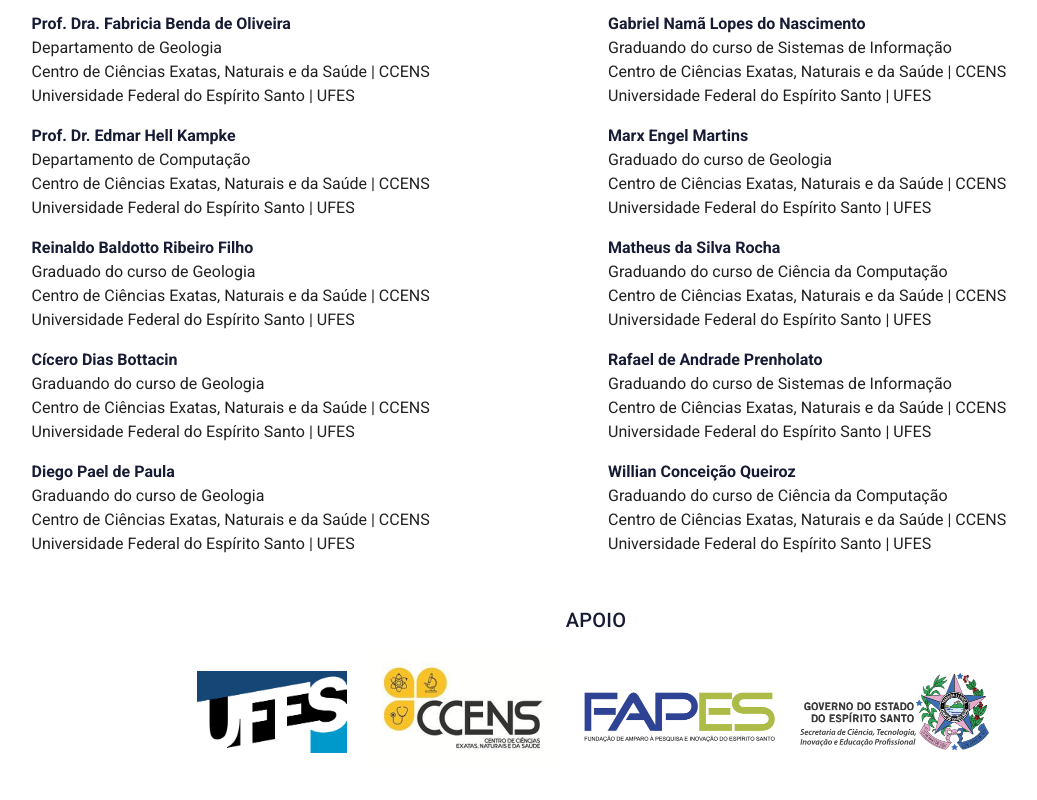
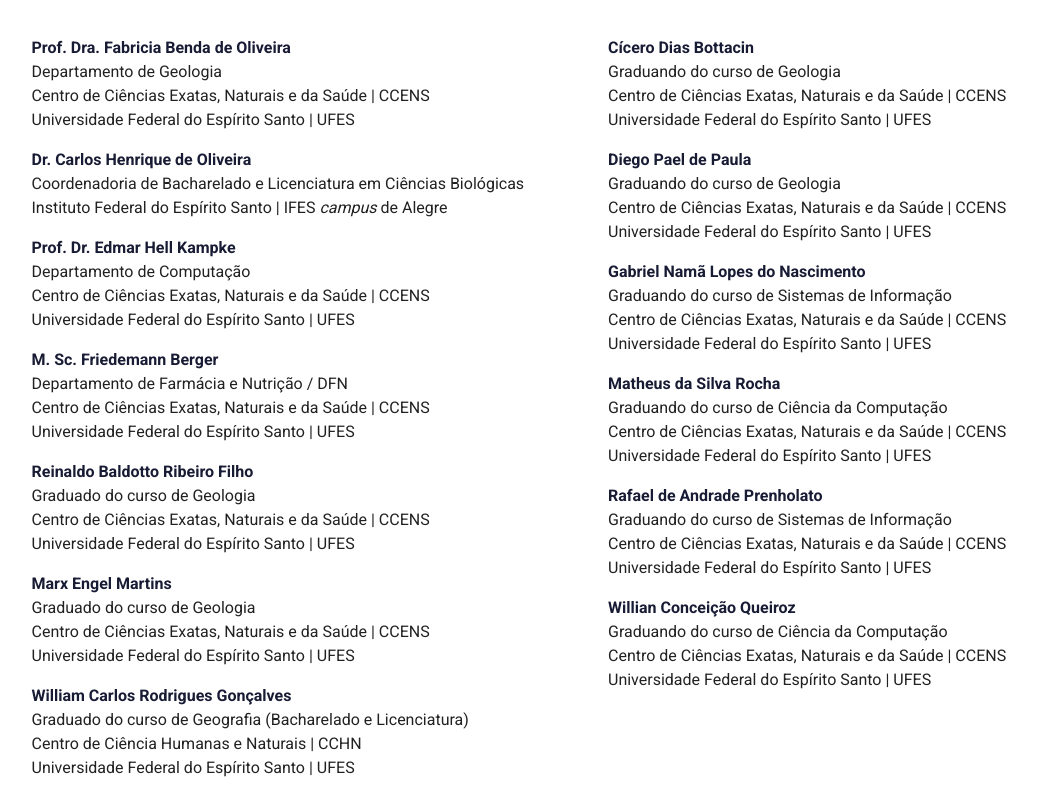
Before and after one commit to DevGeocovid/geocovid-front, a Nuxt app: page /about in a window 1280 px wide. Shown: the part 920-1720 px from the top of the page, without its empty margins (44-1081 px from the left). Built offline with nearby package versions, Linux system fonts and the light colour scheme.

Commit message:
Atualizações no conteúdo do site

```diff
--- a/components/Carrossel/index.vue
+++ b/components/Carrossel/index.vue
@@ -35,8 +35,8 @@
       ],
       slides: [
         'Timelapse: Casos de Covid-19 no Espírito Santo em março',
-        'ES pode ter quarta onda de casos de covid-19 a partir de maio',
-        'ES bate recorde de pacientes internados em leitos de UTI',
+        'Mapa de Risco no ES: confira onde pode ou não ter aula presencial',
+        '"Queda de óbitos no ES é esperada nas próximas semanas", diz secretário',
         'Novas tecnologias auxiliam no tratamento durante e pós-Covid',
         'Brasil lidera mortes diárias por Covid-19 no mundo em março',
         'Retrospestiva de 2020 dos casos de Covid-19 no ES',
--- a/pages/about.vue
+++ b/pages/about.vue
@@ -142,7 +142,7 @@
     <span
       class="title font-weight-medium color-blue subtitle-main d-flex justify-center"
       >EQUIPE</span
-    >
+    ><br<br>
     <v-row>
       <v-col :cols="$vuetify.breakpoint.xs ? '12' : '6'">
         <div class="mt-4">
@@ -163,6 +163,20 @@
         </div>
         <div class="mt-4">
           <a
+            href="http://lattes.cnpq.br/1293627013882628"
+            class="text-decoration-none"
+            target="blank"
+          >
+            <strong>Dr. Carlos Henrique de Oliveira</strong>
+          </a>
+          <br />
+          <span>Coordenadoria de Bacharelado e Licenciatura em Ciências Biológicas</span>
+          <br />
+          <span> Instituto Federal do Espírito Santo | IFES <i>campus</i> de Alegre </span>
+          <br />
+        </div>
+        <div class="mt-4">
+          <a
             href="http://lattes.cnpq.br/7599323771219296"
             class="text-decoration-none"
             target="blank"
@@ -171,6 +185,22 @@
           </a>
           <br />
           <span>Departamento de Computação</span>
+          <br />
+          <span> Centro de Ciências Exatas, Naturais e da Saúde | CCENS </span>
+          <br />
+          <span>Universidade Federal do Espírito Santo | UFES</span>
+          <br />
+        </div>
+        <div class="mt-4">
+          <a
+            href="http://lattes.cnpq.br/8170052761123546"
+            class="text-decoration-none"
+            target="blank"
+          >
+            <strong>M. Sc. Friedemann Berger</strong>
+          </a>
+          <br />
+          <span>Departamento de Farmácia e Nutrição / DFN</span>
           <br />
           <span> Centro de Ciências Exatas, Naturais e da Saúde | CCENS </span>
           <br />
@@ -195,6 +225,40 @@
         </div>
         <div class="mt-4">
           <a
+            href="http://lattes.cnpq.br/9213685527968955"
+            class="text-decoration-none"
+            target="blank"
+          >
+            <strong>Marx Engel Martins</strong>
+          </a>
+          <br />
+          <span>Graduado do curso de Geologia</span>
+          <br />
+          <span> Centro de Ciências Exatas, Naturais e da Saúde | CCENS </span>
+          <br />
+          <span>Universidade Federal do Espírito Santo | UFES</span>
+          <br />
+        </div>
+        <div class="mt-4">
+          <a
+            href="http://lattes.cnpq.br/6507773411362028"
+            class="text-decoration-none"
+            target="blank"
+          >
+            <strong>William Carlos Rodrigues Gonçalves</strong>
+          </a>
+          <br />
+          <span>Graduado do curso de Geografia (Bacharelado e Licenciatura)</span>
+          <br />
+          <span> Centro de Ciência Humanas e Naturais | CCHN</span>
+          <br />
+          <span>Universidade Federal do Espírito Santo | UFES</span>
+          <br />
+        </div>
+      </v-col>
+      <v-col :cols="$vuetify.breakpoint.xs ? '12' : '6'">
+      <div class="mt-4">
+          <a
             href="http://lattes.cnpq.br/1666681283698473"
             class="text-decoration-none"
             target="blank"
@@ -209,7 +273,7 @@
           <span>Universidade Federal do Espírito Santo | UFES</span>
           <br />
         </div>
-        <div class="mt-4">
+      <div class="mt-4">
           <a
             href="http://lattes.cnpq.br/9535346183199211"
             class="text-decoration-none"
@@ -225,8 +289,6 @@
           <span>Universidade Federal do Espírito Santo | UFES</span>
           <br />
         </div>
-      </v-col>
-      <v-col :cols="$vuetify.breakpoint.xs ? '12' : '6'">
       <div class="mt-4">
           <a
             href="http://lattes.cnpq.br/3813144583521556"
@@ -243,22 +305,7 @@
           <span>Universidade Federal do Espírito Santo | UFES</span>
           <br />
         </div>
-        <div class="mt-4">
-          <a
-            href="http://lattes.cnpq.br/9213685527968955"
-            class="text-decoration-none"
-            target="blank"
-          >
-            <strong>Marx Engel Martins</strong>
-          </a>
-          <br />
-          <span>Graduado do curso de Geologia</span>
-          <br />
-          <span> Centro de Ciências Exatas, Naturais e da Saúde | CCENS </span>
-          <br />
-          <span>Universidade Federal do Espírito Santo | UFES</span>
-          <br />
-        </div>
+
         <div class="mt-4">
           <a
             href="http://lattes.cnpq.br/5334852329445517 "
@@ -309,12 +356,11 @@
         </div>
       </v-col>
     </v-row>
-    <br />
-    <br />
+    <br><br><br><br>
     <span
       class="title font-weight-medium color-blue subtitle-main d-flex justify-center"
       >APOIO</span
-    >
+    ><br>
     <div
       class="d-flex justify-center align-center mt-4"
       :class="$vuetify.breakpoint.xs ? 'flex-column' : ''"
@@ -325,6 +371,12 @@
         alt="ccens"
         class="ml-4"
         style="width: 200px;"
+      />
+      <img
+        src="https://sigeventos.ifes.edu.br/sigeventos/img/ifes-horizontal-cor.png"
+        alt="fapes"
+        class="ml-4"
+        style="width: 230px;"
       />
       <img
         src="~/assets/logos/fapes.png"
--- a/pages/news/index.vue
+++ b/pages/news/index.vue
@@ -14,6 +14,106 @@
     </div>
     <div class="container">
       <div class="row">
+      <!--CARD 52-->
+        <div class="col">
+          <div class="noticia">
+            <a href="https://www.agazeta.com.br/es/cotidiano/queda-de-obitos-no-es-e-esperada-nas-proximas-semanas-diz-secretario-0421" target="_blank" class="text-decoration-none">
+              <v-card
+                class="mx-auto"
+                max-width="400"
+              >
+                <v-img
+                  class="white--text align-end"
+                  height="200px"
+                  src="https://midias.agazeta.com.br/2021/03/01/coletiva-com-o-governador-429121-article.jpg"
+                >
+                </v-img>
+                <v-card-subtitle class="legenda_card">
+                  23/04/2021 - <b>A Gazeta</b>
+                </v-card-subtitle>
+                <v-card-title class="titulo_card">"Queda de óbitos no ES é esperada nas próximas semanas", diz secretário</v-card-title>
+                <v-card-text class="text--primary">
+                </v-card-text>
+              </v-card>
+            </a>
+          </div>
+        </div>
+      <!--FIM CARD 52-->
+      <!--CARD 51-->
+        <div class="col">
+          <div class="noticia">
+            <a href="https://www.agazeta.com.br/es/cotidiano/mapa-de-risco-no-es-confira-onde-pode-ou-nao-ter-aula-presencial-0421" target="_blank" class="text-decoration-none">
+              <v-card
+                class="mx-auto"
+                max-width="400"
+              >
+                <v-img
+                  class="white--text align-end"
+                  height="200px"
+                  src="https://midias.agazeta.com.br/2020/10/14/sala-de-aula-338827-article.jpg"
+                >
+                </v-img>
+                <v-card-subtitle class="legenda_card">
+                  23/04/2021 - <b>Folha Vitória</b>
+                </v-card-subtitle>
+                <v-card-title class="titulo_card">Mapa de Risco no ES: confira onde pode ou não ter aula presencial</v-card-title>
+                <v-card-text class="text--primary">
+                </v-card-text>
+              </v-card>
+            </a>
+          </div>
+        </div>
+      <!--FIM CARD 51-->
+      <!--CARD 50-->
+        <div class="col">
+          <div class="noticia">
+            <a href="https://www.folhavitoria.com.br/geral/noticia/04/2021/covid-19-apos-mais-de-um-mes-taxa-de-ocupacao-de-leitos-de-uti-volta-a-ficar-abaixo-dos-90-no-es" target="_blank" class="text-decoration-none">
+              <v-card
+                class="mx-auto"
+                max-width="400"
+              >
+                <v-img
+                  class="white--text align-end"
+                  height="200px"
+                  src="https://assets.folhavitoria.com.br/images/49523330-8b15-11eb-863a-a7a89353bcd8--minified.jpg"
+                >
+                </v-img>
+                <v-card-subtitle class="legenda_card">
+                  23/04/2021 - <b>A Gazeta</b>
+                </v-card-subtitle>
+                <v-card-title class="titulo_card">Taxa de ocupação de leitos de UTI volta a ficar abaixo dos 90% no ES</v-card-title>
+                <v-card-text class="text--primary">
+                </v-card-text>
+              </v-card>
+            </a>
+          </div>
+        </div>
+      <!--FIM CARD 50-->
+      <!--CARD 49-->
+        <div class="col">
+          <div class="noticia">
+            <a href="https://www.agazeta.com.br/es/cotidiano/covid-19-cariacica-abre-agendamento-de-vacinacao-para-pessoas-acima-de-60-anos-0421" target="_blank" class="text-decoration-none">
+              <v-card
+                class="mx-auto"
+                max-width="400"
+              >
+                <v-img
+                  class="white--text align-end"
+                  height="200px"
+                  src="https://midias.agazeta.com.br/2021/04/22/profissional-da-saude-aplica-vacina-contra-a-covid-19-478853-article.jpg"
+                >
+                </v-img>
+                <v-card-subtitle class="legenda_card">
+                  23/04/2021 - <b>A Gazeta</b>
+                </v-card-subtitle>
+                <v-card-title class="titulo_card">Cariacica agenda de vacinação para pessoas acima de 60 anos</v-card-title>
+                <v-card-text class="text--primary">
+                </v-card-text>
+              </v-card>
+            </a>
+          </div>
+        </div>
+      <!--FIM CARD 49-->
       <!--CARD 48-->
         <div class="col">
           <div class="noticia">
```
